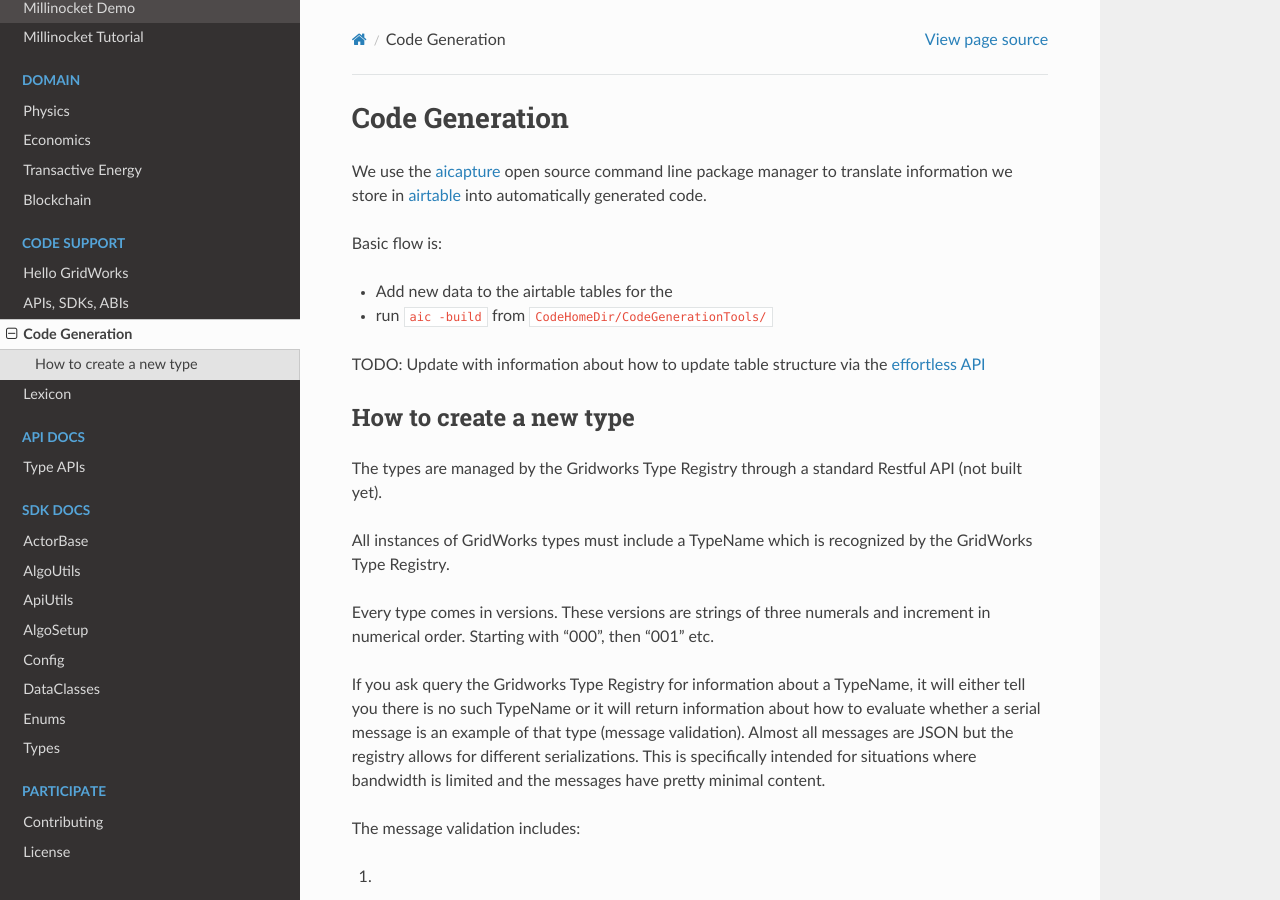
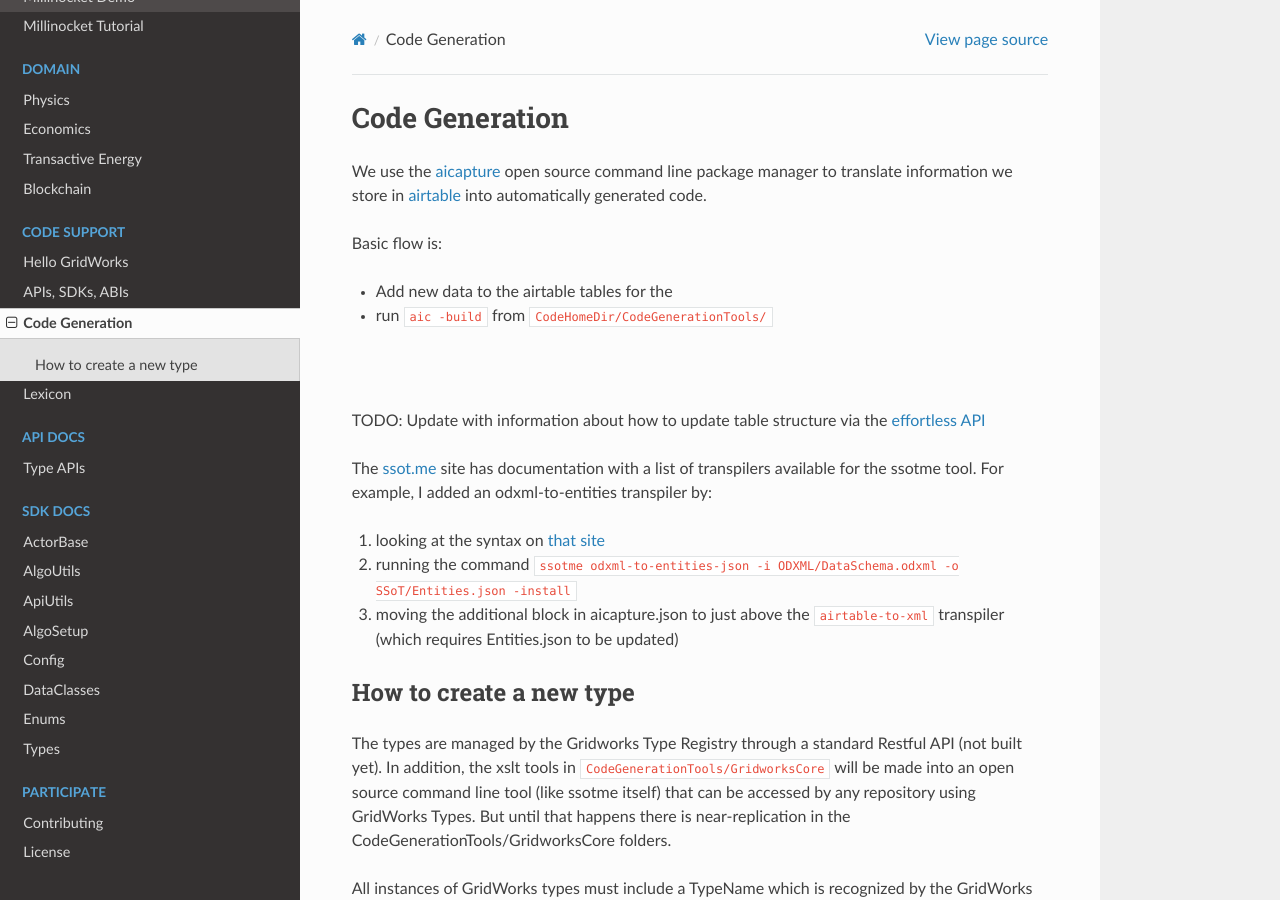
Before and after one commit to thegridelectric/gridworks, a Sphinx documentation site: the page built from docs/code-generation.md, in a window 1280 px wide and 900 px high. Built offline with Sphinx 7.4.7 and the Read the Docs theme 2.0.0, drawn with Linux system fonts in a browser that asks for light colours.

Commit message:
Cleaning up

```diff
--- a/docs/code-generation.md
+++ b/docs/code-generation.md
@@ -7,11 +7,23 @@
 - Add new data to the airtable tables for the
 - run `aic -build` from `CodeHomeDir/CodeGenerationTools/`
 
+##
+
 TODO: Update with information about how to update table structure via the [effortless API](https://effortlessapi.com/auth/login)
+
+The [ssot.me](https://explore.ssot.me/app/#!/publicTranspilers) site has documentation with a list of
+transpilers available for the ssotme tool. For example, I added an odxml-to-entities transpiler by:
+
+1. looking at the syntax on [that site](https://explore.ssot.me/app/#!/viewTranspiler/odxml42/ODXMLToEntitiesJson)
+2. running the command `ssotme odxml-to-entities-json -i ODXML/DataSchema.odxml -o SSoT/Entities.json -install`
+3. moving the additional block in aicapture.json to just above the `airtable-to-xml` transpiler (which requires Entities.json to be updated)
 
 ## How to create a new type
 
 The types are managed by the Gridworks Type Registry through a standard Restful API (not built yet).
+In addition, the xslt tools in `CodeGenerationTools/GridworksCore` will be made into an open source command line tool (like ssotme itself)
+that can be accessed by any repository using GridWorks Types. But until that happens there is near-replication in the CodeGenerationTools/GridworksCore
+folders.
 
 All instances of GridWorks types must include a TypeName which is recognized by the GridWorks Type Registry.
 
```
Also changed, not shown: docs/apis/json/g-node-gt.json (+6 -2 lines), 7 other files.
